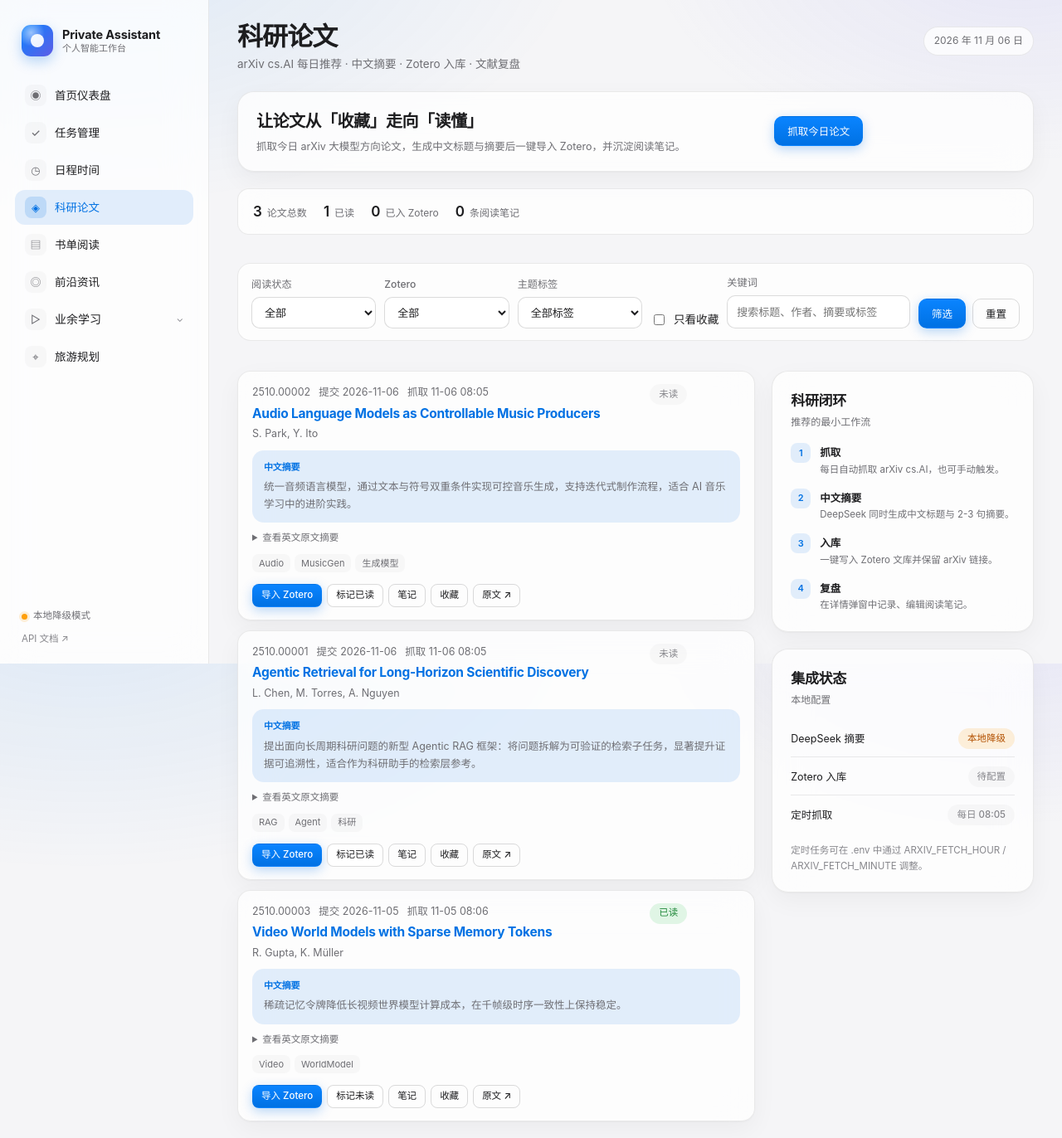
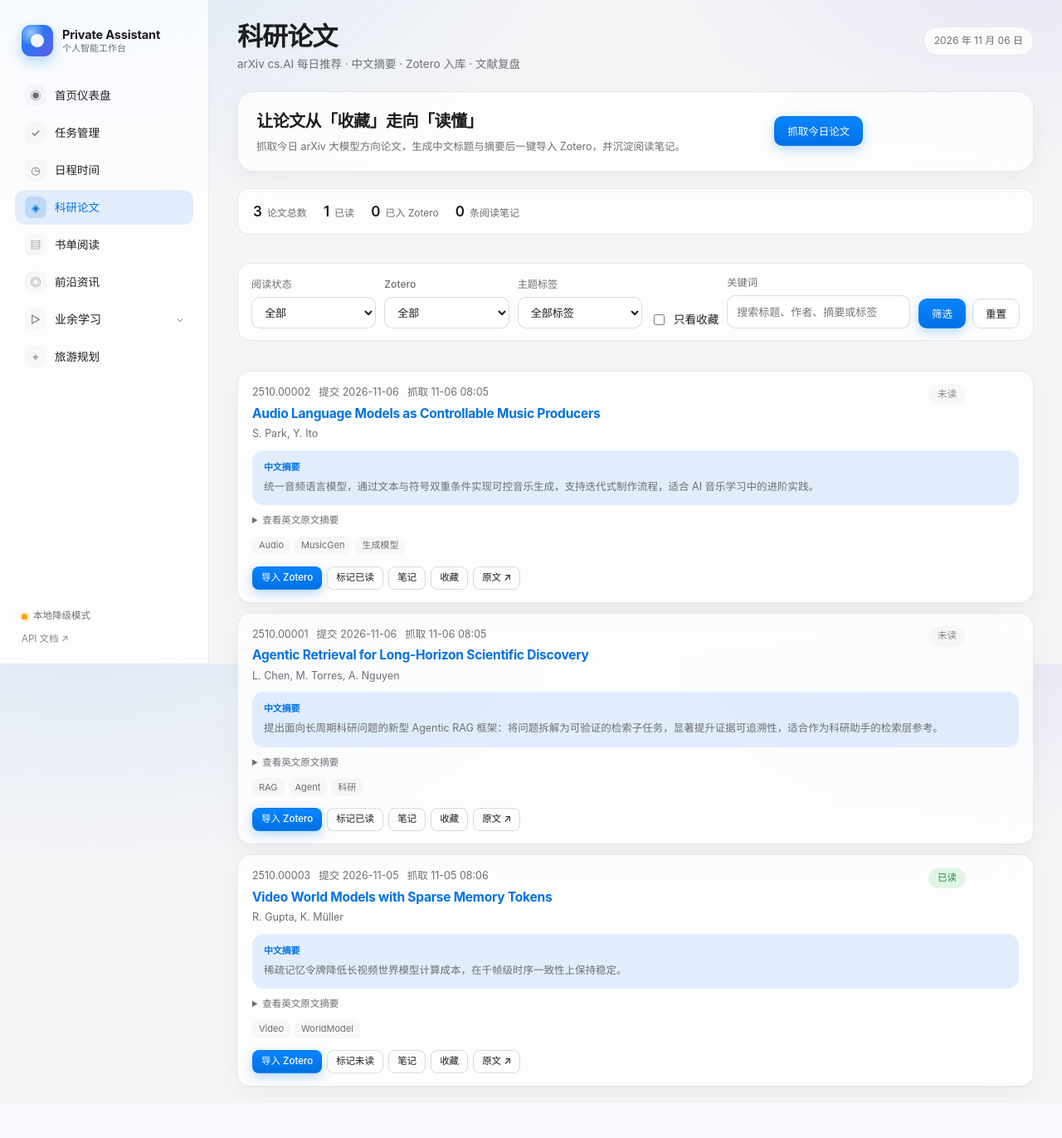
Before and after one commit to yyyysf/personal-assistant, a FastAPI app: page /research in a window 1280 px wide. Shown: the whole page at 83% size. After the commit the page ends 1315 px from the top, so only its background shows below. Run offline with FastAPI, Linux system fonts and the light colour scheme; data comes from the database, SQL or seed files in the repository; data that the repository does not hold is empty.

Commit message:
style: 移除科研、阅读与资讯页面右侧信息栏

```diff
--- a/templates/research.html
+++ b/templates/research.html
@@ -74,44 +74,5 @@
   </div>
 </form>
 
-<div class="split-layout">
-  <div class="split-main">
-    {% include "partials/research_list.html" %}
-  </div>
-
-  <aside class="split-side">
-    <section class="panel">
-      <header class="panel-head">
-        <div><h2>科研闭环</h2><p class="panel-sub">推荐的最小工作流</p></div>
-      </header>
-      <ol class="step-list">
-        <li><span class="step-num">1</span><div><strong>抓取</strong><p>每日自动抓取 arXiv cs.AI，也可手动触发。</p></div></li>
-        <li><span class="step-num">2</span><div><strong>中文摘要</strong><p>DeepSeek 同时生成中文标题与 2-3 句摘要。</p></div></li>
-        <li><span class="step-num">3</span><div><strong>入库</strong><p>一键写入 Zotero 文库并保留 arXiv 链接。</p></div></li>
-        <li><span class="step-num">4</span><div><strong>复盘</strong><p>在详情弹窗中记录、编辑阅读笔记。</p></div></li>
-      </ol>
-    </section>
-
-    <section class="panel">
-      <header class="panel-head">
-        <div><h2>集成状态</h2><p class="panel-sub">本地配置</p></div>
-      </header>
-      <div class="status-list">
-        <div class="status-row">
-          <span>DeepSeek 摘要</span>
-          <span class="badge {{ 'badge-ok' if llm_ready else 'badge-warn' }}">{{ '可用' if llm_ready else '本地降级' }}</span>
-        </div>
-        <div class="status-row">
-          <span>Zotero 入库</span>
-          <span class="badge {{ 'badge-ok' if zotero_ready else 'badge-muted' }}">{{ '已配置' if zotero_ready else '待配置' }}</span>
-        </div>
-        <div class="status-row">
-          <span>定时抓取</span>
-          <span class="badge badge-muted">每日 08:05</span>
-        </div>
-      </div>
-      <p class="footnote">定时任务可在 .env 中通过 ARXIV_FETCH_HOUR / ARXIV_FETCH_MINUTE 调整。</p>
-    </section>
-  </aside>
-</div>
+{% include "partials/research_list.html" %}
 {% endblock %}
```
Also changed, not shown: templates/news.html (+1 -35 lines), templates/reading.html (+1 -31 lines).
